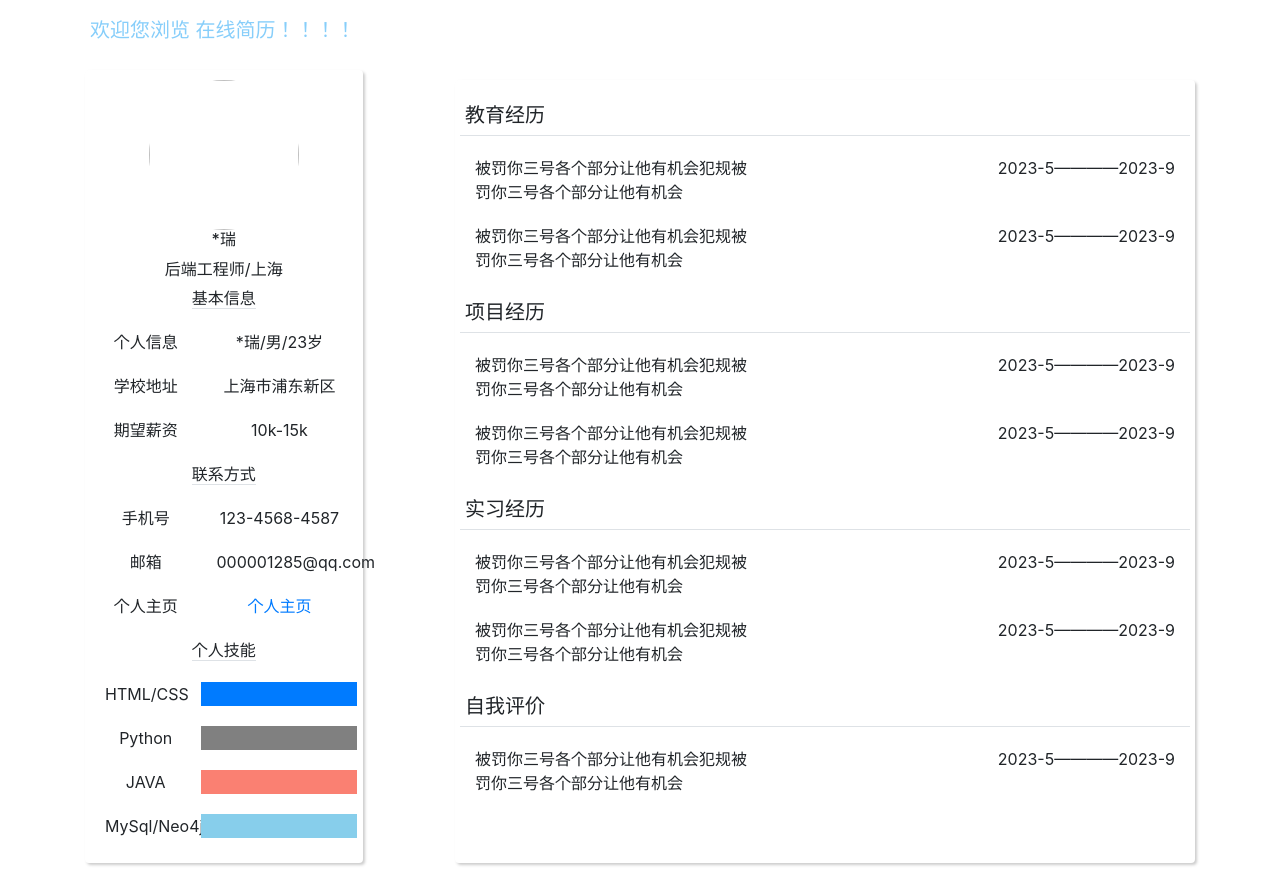
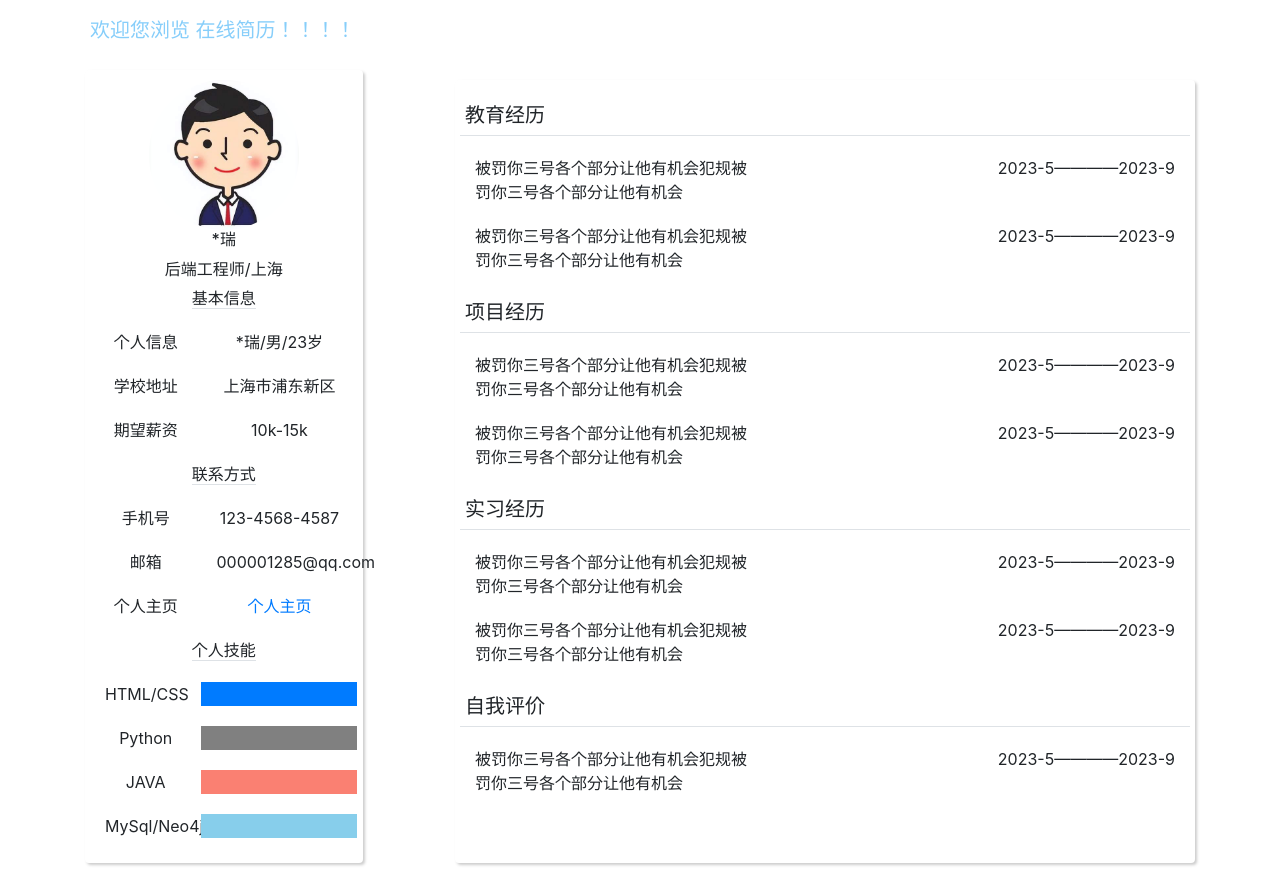
Before and after one commit to sspusunrui/sspusunrui.github.io, a plain HTML site: page index.html in a window 1280 px wide. Drawn offline with Linux system fonts and the light colour scheme; some icons are missing.

Commit message:
Update index.html
 icon

```diff
--- a/index.html
+++ b/index.html
@@ -51,7 +51,7 @@
       <div class="row">
         <div class="col-lg-3 mr-auto content rounded padding text-center">
           <div class="padding">
-            <img src="public/img/" class="logo rounded-circle" />
+            <img src="public/img/person.jpg" class="logo rounded-circle" />
             <h6>*瑞</h6>
             <span>后端工程师/上海</span>
           </div>
```
